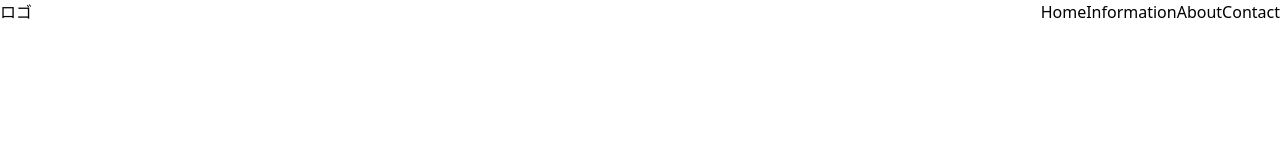
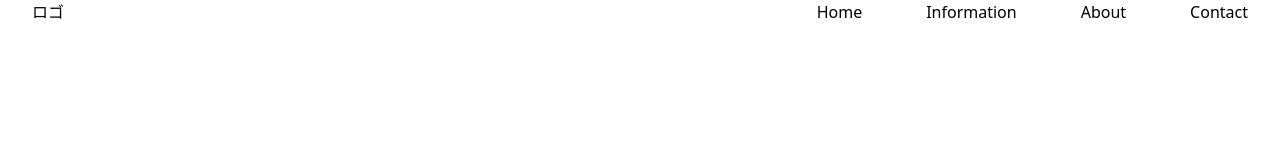
Before and after one commit to Shigeyuki-fukuda/tailwindcss_playground, a plain HTML site: page section2/flexbox.html in a window 1280 px wide. Drawn offline with nearby package versions, Linux system fonts and the light colour scheme.

Commit message:
feat: ヘッダーの各項目の左右の余白を調整

```diff
--- a/section2/flexbox.html
+++ b/section2/flexbox.html
@@ -10,9 +10,9 @@
   <body>
     <!-- メニュー(PC) -->
     <header class="flex justify-between">
-      <h1>ロゴ</h1>
+      <h1 class="pl-8">ロゴ</h1>
       <nav>
-        <ul class="flex justify-end">
+        <ul class="flex justify-end space-x-16 pr-8">
           <li>Home</li>
           <li>Information</li>
           <li>About</li>
```
